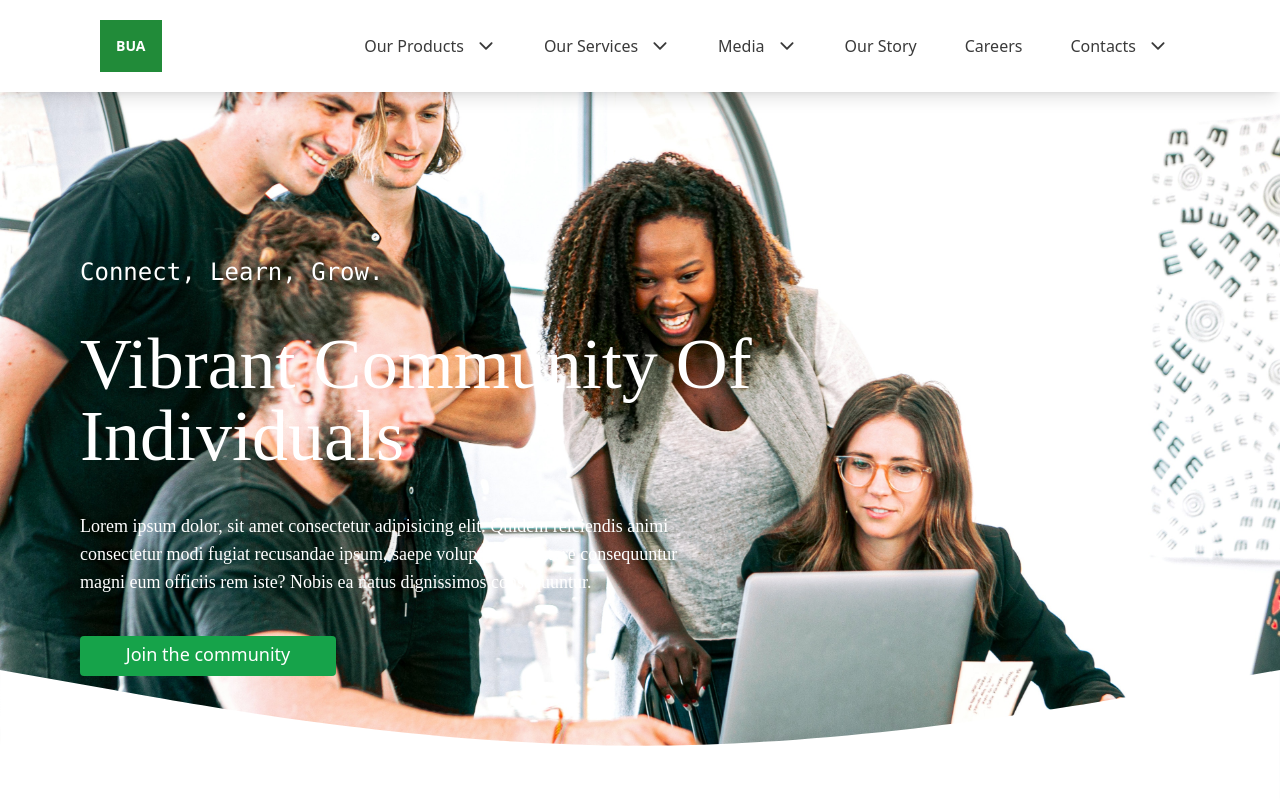
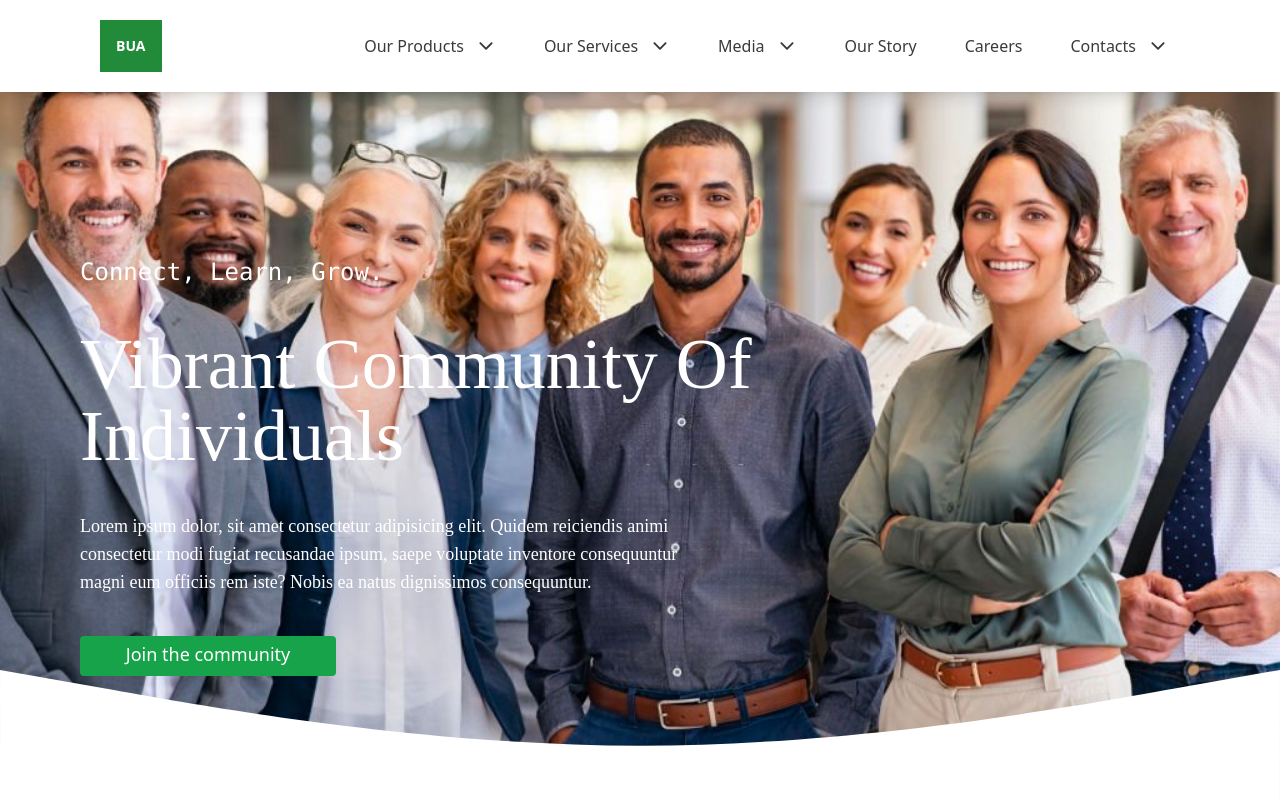
Before and after one commit to Noved-Africa/build-up-frontend, a Next.js app: page /community in a window 1280 px wide. Shown: the top 800 px of the page. Built offline with nearby package versions, Linux system fonts and the light colour scheme.

Commit message:
community desktop screen edit

```diff
--- a/src/pages/community/index.tsx
+++ b/src/pages/community/index.tsx
@@ -2,7 +2,7 @@ import React, { useState, useRef } from "react";
 import Image from "next/image";
 import Head from "next/head";
 import Newsletter from "@/components/newsletter";
-import community1 from "public/images/community1.jpg"
+import image1 from "public/images/image1.png"
 import image from "public/images/image.png"
 import { HiOutlineLightBulb } from "react-icons/hi";
 
@@ -22,7 +22,7 @@ const community = () => {
         <p className="mt-10 text-lg w-64 rounded pt-1 text-center bg-green-600 h-10"><a href="#">Join the community</a></p>
       </div>
 
-      <Image className="" src={community1} alt="community_image" width={1600} height={500}/>
+      <Image className="" src={image1} alt="community_image" width={1600} height={500}/>
       <svg className="lg:-mt-60 sm:-mt-40" xmlns="http://www.w3.org/2000/svg" viewBox="0 0 1440 320"><path fill="#fff" fill-opacity="1" d="M0,64L120,85.3C240,107,480,149,720,149.3C960,149,1200,107,1320,85.3L1440,64L1440,320L1320,320C1200,320,960,320,720,320C480,320,240,320,120,320L0,320Z"></path></svg>
 
       <main className="mx-10 -mt-20">
```
